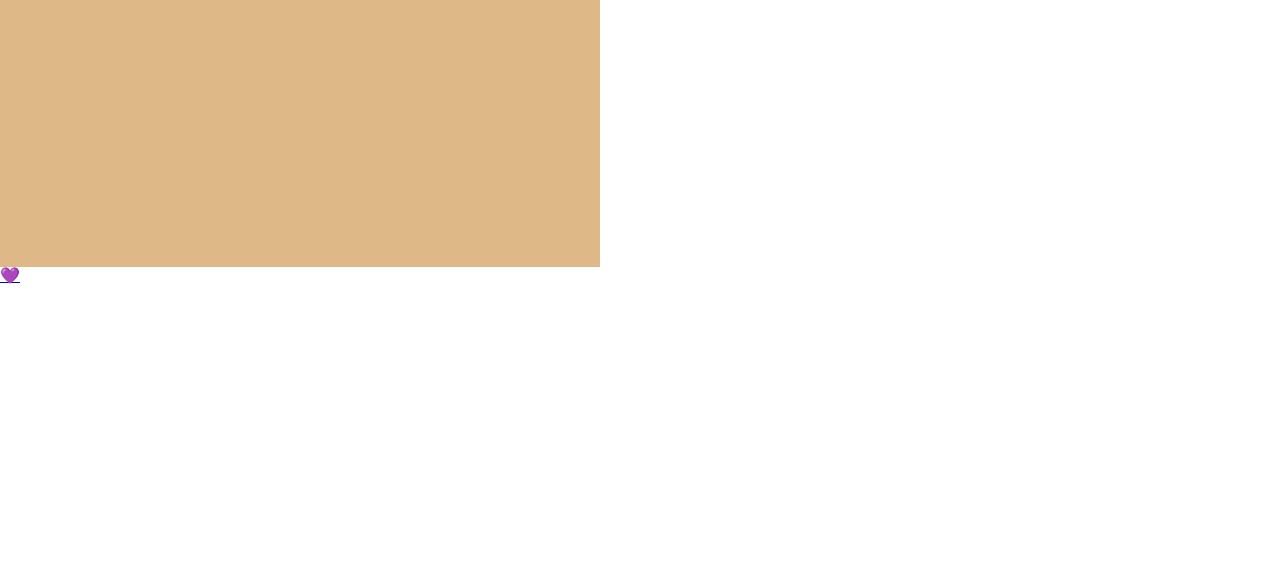
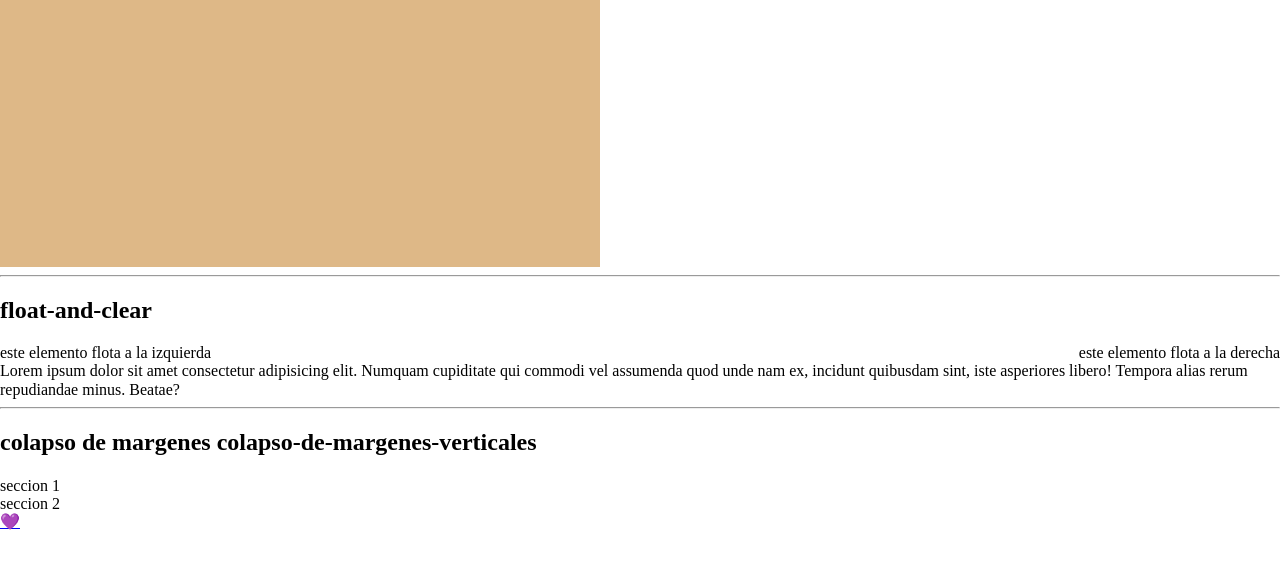
Before and after one commit to Joe-Molina/aprendiendo-css, a plain HTML site: page boxmodel.html in a window 1280 px wide. Shown: the part 2265-2834 px from the top of the page. Drawn offline with Linux system fonts and the light colour scheme.

Commit message:
float and clear

```diff
--- a/boxmodel.css
+++ b/boxmodel.css
@@ -144,3 +144,21 @@ html {
   }
 
 /* float and clear */
+
+.container-float {
+    background-color: royalblue;
+}
+
+.float-right {
+    float: right;
+}
+
+.float-left {
+    float: left;
+}
+
+.clearfix {
+    clear: both;
+}
+
+/* colapso de margenes verticales */
--- a/boxmodel.html
+++ b/boxmodel.html
@@ -80,6 +80,25 @@
         <section class="item">seccion 2</section>
         <section class="item">seccion 3</section>
     </article>
+    <hr>
+    <div class="float-and-clear">
+        <h2>float-and-clear</h2>
+        <article class="container-float">
+            <section class="float-right">este elemento flota a la derecha</section>
+            <section class="float-left">este elemento flota a la izquierda </section>
+        </article>
+        <div class="clearfix"></div>
+        <article>           <section>Lorem ipsum dolor sit amet consectetur adipisicing elit. Numquam cupiditate qui commodi vel assumenda quod unde nam ex, incidunt quibusdam sint, iste asperiores libero! Tempora alias rerum repudiandae minus. Beatae?</section></article>
+    </div>
+    <hr>
+    <div class="colapso-de-margenes-verticales">
+        <h2>colapso de margenes colapso-de-margenes-verticales</h2>
+        <article class="margin-collapse">
+            <section>seccion 1</section>
+            <section>seccion 2</section>
+        </article>
+    </div>
+
     <a href="index.html#boxmodel">💜</a>
     <br><br><br><br><br><br><br><br><br><br><br><br><br><br><br><br><br><br><br><br><br><br><br><br><br><br><br><br><br><br>
 </body>
```
